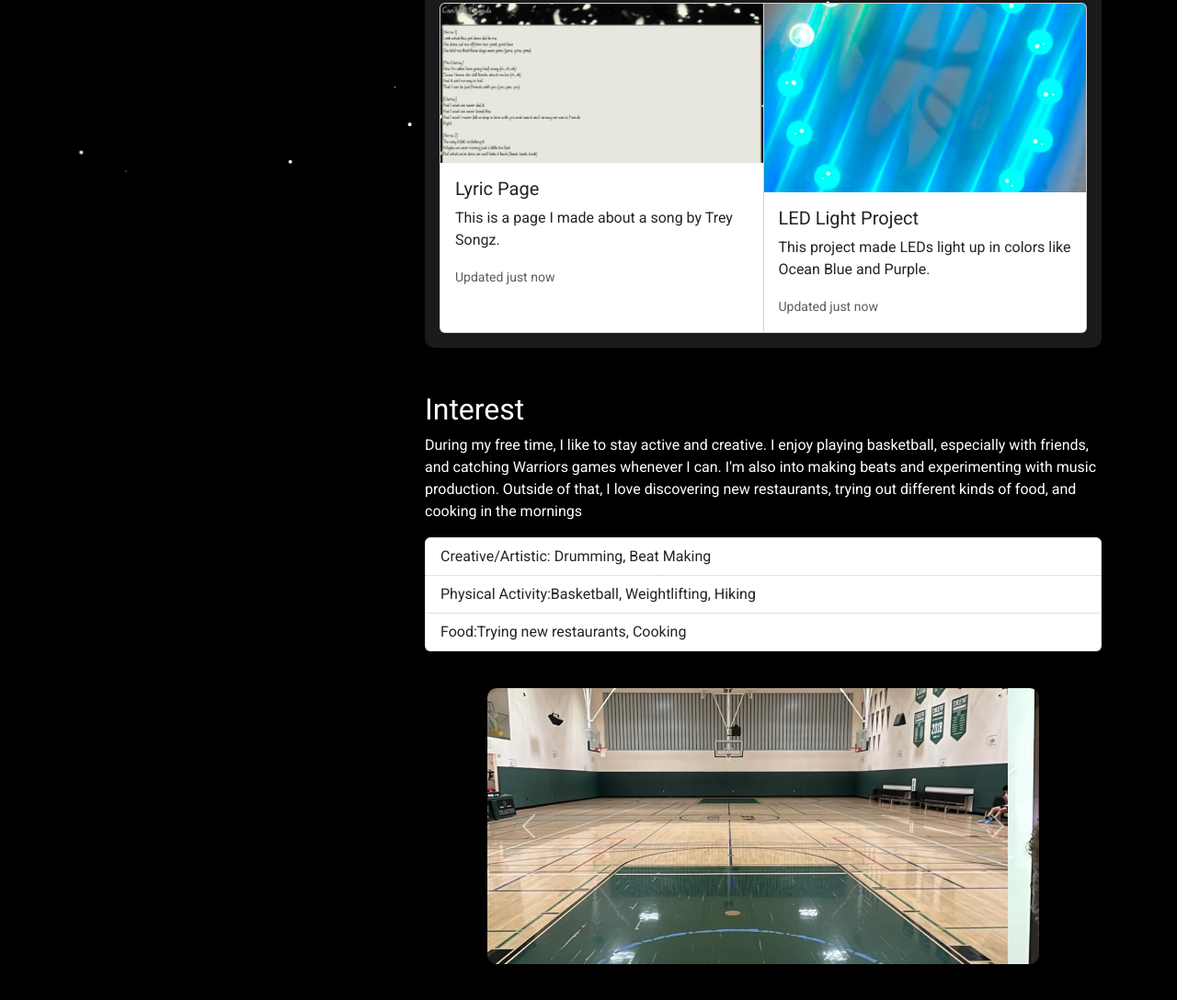
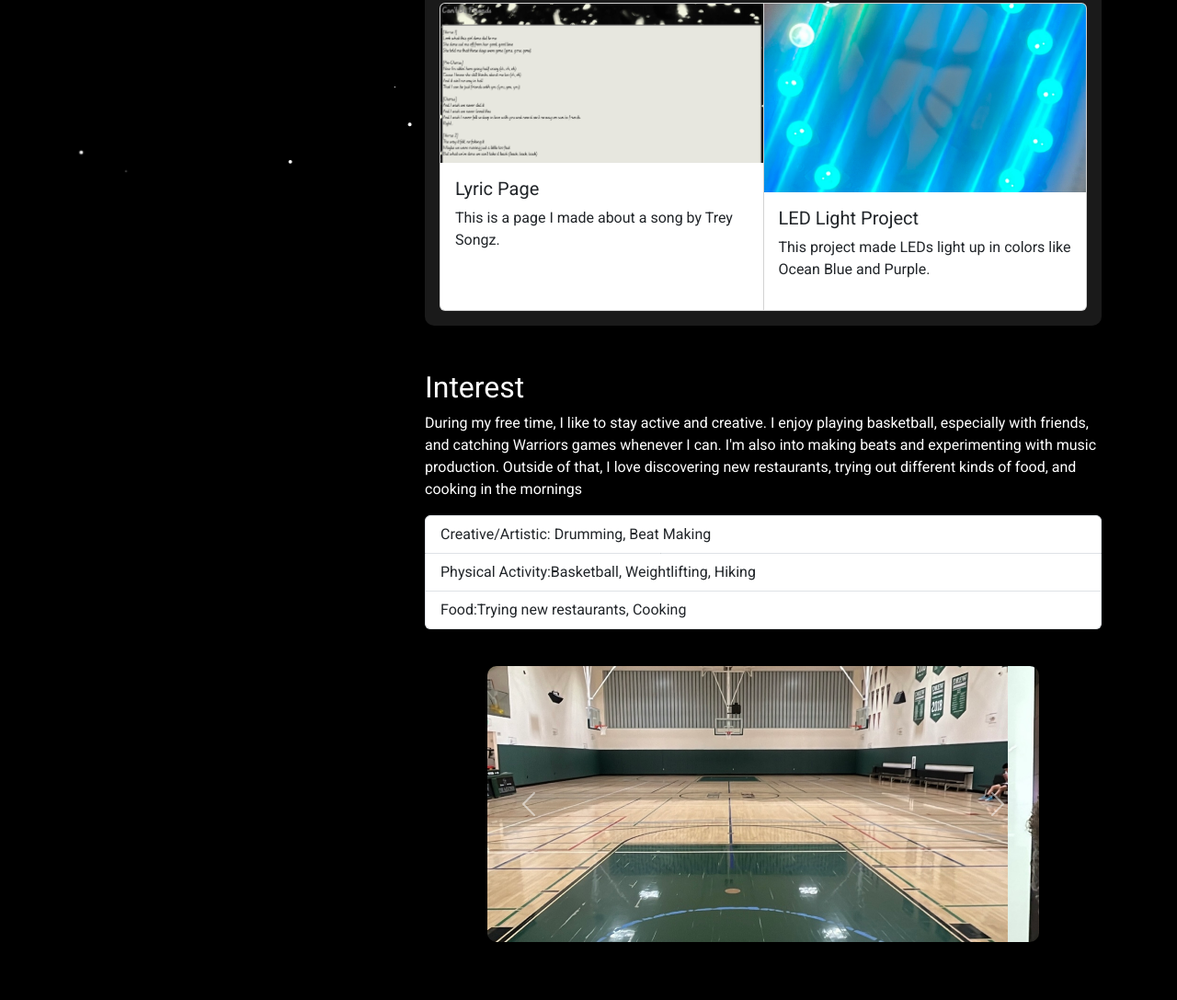
Before and after one commit to moisesihernandez7/about-me, a plain HTML site: page index.html in a window 1280 px wide. Shown: the part 722-1809 px from the top of the page at 92% size. Drawn offline with nearby package versions, Linux system fonts and the light colour scheme.

Commit message:
deleted stuff

```diff
--- a/index.html
+++ b/index.html
@@ -131,7 +131,7 @@
               <div class="card-body">
                 <h5 class="card-title">Lyric Page</h5>
                 <p class="card-text">This is a page I made about a song by Trey Songz.</p>
-                <p class="card-text"><small class="text-muted">Updated just now</small></p>
+                <p class="card-text"><small class="text-muted"></small></p>
               </div>
             </div>
 
@@ -140,7 +140,7 @@
               <div class="card-body">
                 <h5 class="card-title">LED Light Project</h5>
                 <p class="card-text">This project made LEDs light up in colors like Ocean Blue and Purple.</p>
-                <p class="card-text"><small class="text-muted">Updated just now</small></p>
+                <p class="card-text"><small class="text-muted"></small></p>
               </div>
             </div>
           </div>
```
